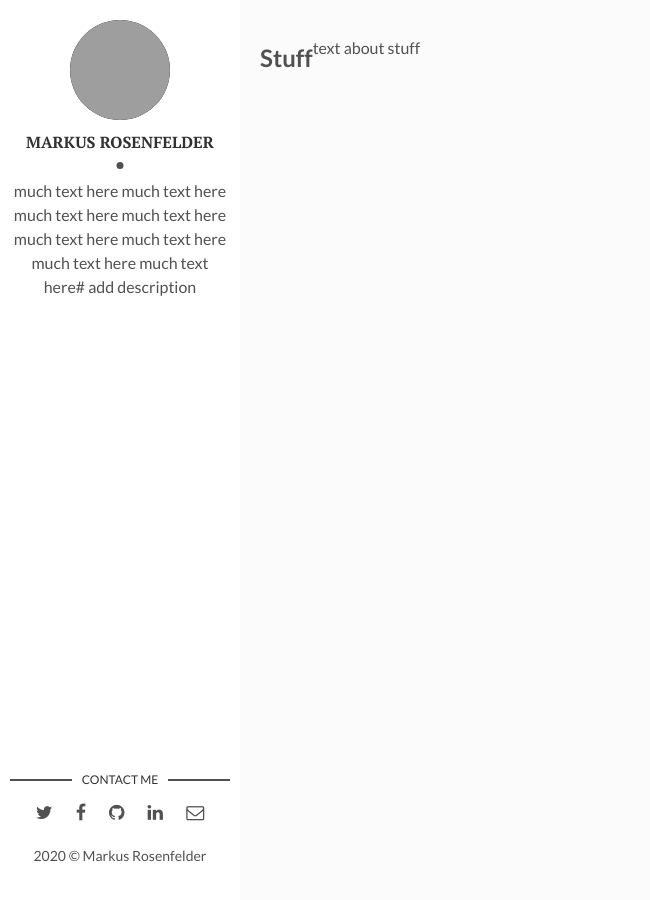
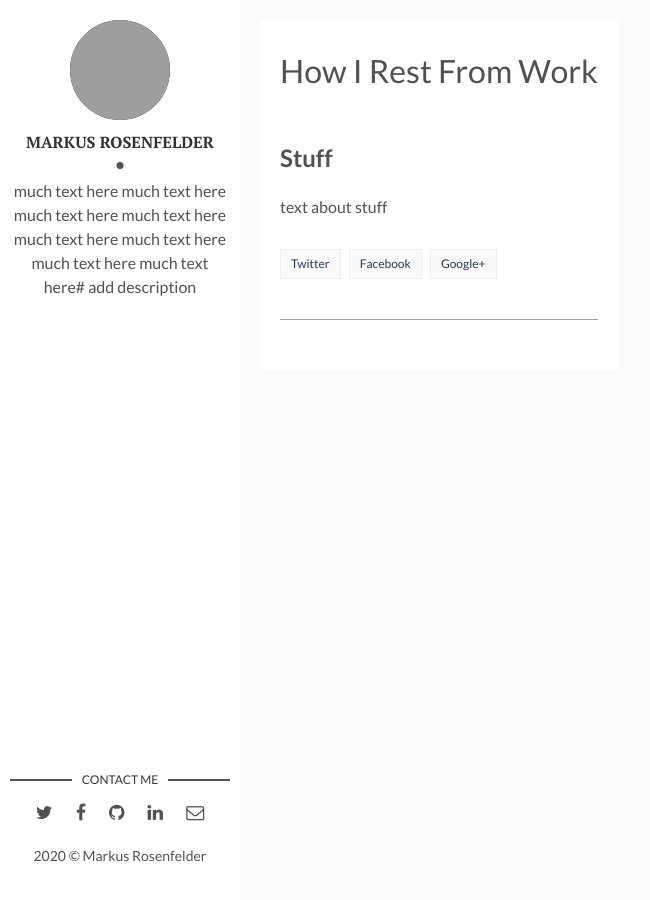
Before and after one commit to MarkusRosen/markusrosen.github.io, a Jekyll site: the page built from impressum/index.md, in a window 1280 px wide. Shown: the whole page, without its empty margins (0-650 px from the left). Built offline with Jekyll 4.4.1, drawn with Linux system fonts in a browser that asks for light colours; grey boxes are pictures that could not be loaded.

Commit message:
Update index.md

```diff
--- a/impressum/index.md
+++ b/impressum/index.md
@@ -1,6 +1,6 @@
 ---
-layout: main
-title: Tags
+layout: post
+title: How I Rest From Work
 permalink: /impressum/
 ---
 
```
